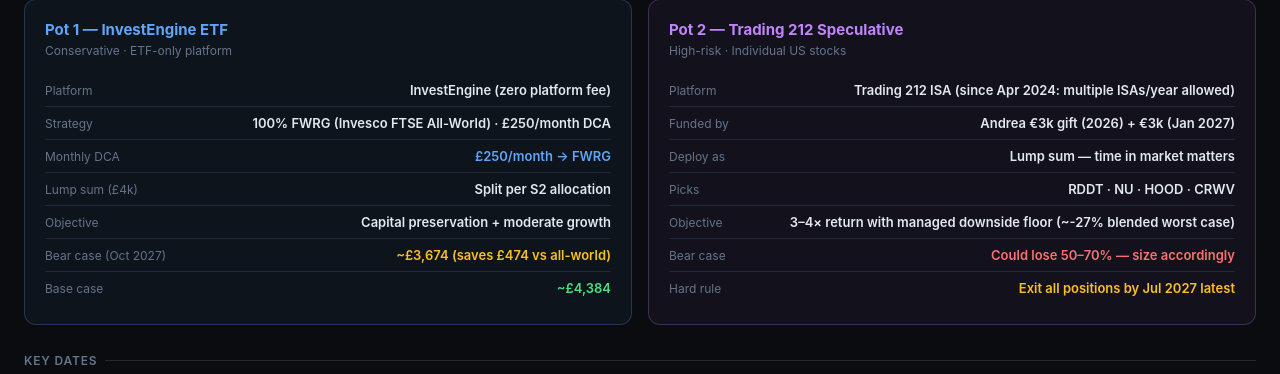
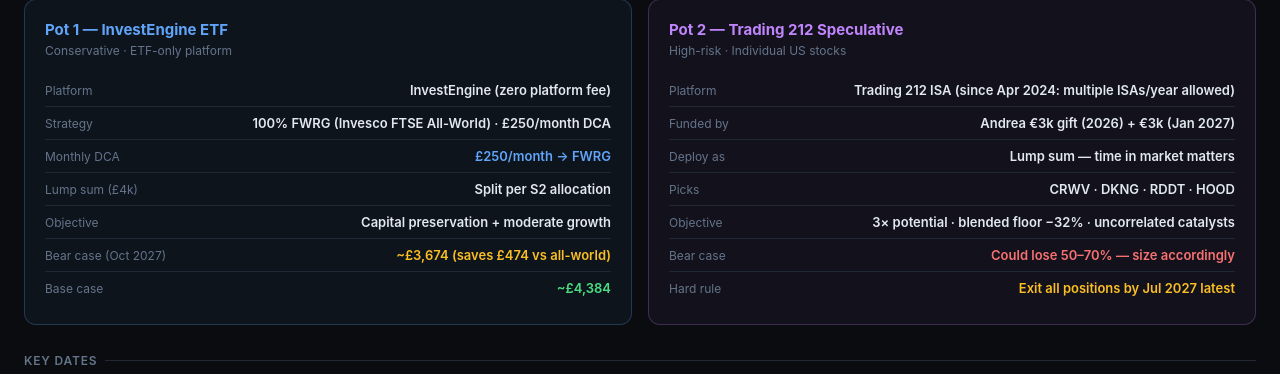
Before and after one commit to afronteddu/investment-tracker, a FastAPI app: page /alyssa in a window 1280 px wide. Shown: the part 502-876 px from the top of the page. Run offline with FastAPI, Linux system fonts and the light colour scheme.

Commit message:
feat: v3 picks — drop NU (falling knife, BofA sell), add DKNG (World Cup catalyst), promote CRWV to 35% anchor after contrarian stress-test

```diff
--- a/templates/alyssa.html
+++ b/templates/alyssa.html
@@ -205,8 +205,8 @@
         <div class="info-row"><span class="info-key">Platform</span><span class="info-val">Trading 212 ISA (since Apr 2024: multiple ISAs/year allowed)</span></div>
         <div class="info-row"><span class="info-key">Funded by</span><span class="info-val">Andrea €3k gift (2026) + €3k (Jan 2027)</span></div>
         <div class="info-row"><span class="info-key">Deploy as</span><span class="info-val">Lump sum — time in market matters</span></div>
-        <div class="info-row"><span class="info-key">Picks</span><span class="info-val">RDDT · NU · HOOD · CRWV</span></div>
-        <div class="info-row"><span class="info-key">Objective</span><span class="info-val">3–4× return with managed downside floor (~-27% blended worst case)</span></div>
+        <div class="info-row"><span class="info-key">Picks</span><span class="info-val">CRWV · DKNG · RDDT · HOOD</span></div>
+        <div class="info-row"><span class="info-key">Objective</span><span class="info-val">3× potential · blended floor −32% · uncorrelated catalysts</span></div>
         <div class="info-row"><span class="info-key">Bear case</span><span class="info-val" style="color:var(--red)">Could lose 50–70% — size accordingly</span></div>
         <div class="info-row"><span class="info-key">Hard rule</span><span class="info-val" style="color:var(--yellow)">Exit all positions by Jul 2027 latest</span></div>
       </div>
@@ -345,64 +345,65 @@
     </div>
 
     <div class="card" style="margin-bottom:16px;">
-      <h3>Allocation — £2,560 (2026 gift) · Updated Jun 2026 after deep research</h3>
+      <h3>Allocation — £2,560 (2026 gift) · v3 updated Jun 2026 after contrarian stress-test</h3>
       <div style="overflow-x:auto;">
         <table>
           <thead>
             <tr>
-              <th>Ticker</th><th>Name</th><th>Role</th><th>Price (Jun 2026)</th><th>Allocation</th><th>3× Target</th><th>Floor</th><th>Floor %</th><th>Thesis</th>
+              <th>Ticker</th><th>Name</th><th>Role</th><th>Price (Jun 2026)</th><th>52w Range</th><th>Allocation</th><th>3× Target</th><th>Floor</th><th>Thesis &amp; catalyst</th>
             </tr>
           </thead>
           <tbody>
             <tr>
+              <td><strong style="color:var(--orange)">CRWV</strong></td>
+              <td>CoreWeave</td>
+              <td><span class="badge badge-orange">High conviction 35%</span></td>
+              <td>~$100</td>
+              <td style="font-size:11px;color:var(--muted)">$64–$187 · mid-range</td>
+              <td style="color:var(--purple);font-weight:700;">£896</td>
+              <td style="color:var(--green)">$301</td>
+              <td style="color:var(--yellow)">$64 (IPO support)</td>
+              <td style="font-size:11px;color:var(--muted)">Only pick with a mathematically credible 3× path. $6.2B revenue +130% YoY. −46% off IPO high = dip entry. Nasdaq-100 passive inflows. Catalyst: AI capex sustained + Q3 2026 earnings. Analyst high: $303. Risk: Microsoft concentration, lock-up expiry.</td>
+            </tr>
+            <tr>
+              <td><strong style="color:var(--yellow)">DKNG</strong></td>
+              <td>DraftKings</td>
+              <td><span class="badge badge-yellow">Catalyst play 30%</span></td>
+              <td>~$29</td>
+              <td style="font-size:11px;color:var(--muted)">$20–$49 · mid-low</td>
+              <td style="color:var(--purple);font-weight:700;">£768</td>
+              <td style="color:var(--green)">$87</td>
+              <td style="color:var(--yellow)">$20 (52w low)</td>
+              <td style="font-size:11px;color:var(--muted)">Best catalyst timing of any stock: FIFA World Cup (US-hosted, starts Jun 2026) → new user surge NOW. EPS inflecting: $0.07 → $1.07 in 2026 (+1,400%). NFL 2026 + prediction markets ($3.1B annualised). 6× revenue at target = aggressive but structured around hard catalysts.</td>
+            </tr>
+            <tr>
               <td><strong style="color:var(--green)">RDDT</strong></td>
               <td>Reddit</td>
-              <td><span class="badge badge-green">Anchor 40%</span></td>
+              <td><span class="badge badge-green">Growth 20%</span></td>
               <td>~$162</td>
-              <td style="color:var(--purple);font-weight:700;">£1,024</td>
-              <td style="color:var(--green)">$486</td>
-              <td style="color:var(--yellow)">$125–130</td>
-              <td><span class="badge badge-green">−20%</span></td>
-              <td style="font-size:11px;color:var(--muted)">70% revenue growth, already profitable (35% FCF margin). AI data licensing (OpenAI, Google) is a new high-margin layer. Forward PE 30 and compressing. Jul 30 earnings catalyst: 120% EPS growth expected. Floor protected by FCF at 15× revenue.</td>
-            </tr>
-            <tr>
-              <td><strong style="color:var(--blue)">NU</strong></td>
-              <td>Nu Holdings</td>
-              <td><span class="badge badge-blue">Growth 20%</span></td>
-              <td>~$12.19</td>
+              <td style="font-size:11px;color:var(--muted)">$119–$283 · mid-low</td>
               <td style="color:var(--purple);font-weight:700;">£512</td>
-              <td style="color:var(--green)">$36.60</td>
-              <td style="color:var(--yellow)">$9–10</td>
-              <td><span class="badge badge-green">−22%</span></td>
-              <td style="font-size:11px;color:var(--muted)">Cheapest quality stock: PE 18.8 on 41% net income growth. Berkshire-backed. 110M+ customers in underpenetrated LatAm. Floor is a real PE floor, not a binary outcome. 3× path: PE expands 18→35 as earnings double.</td>
+              <td style="color:var(--green)">$283 (52w high retest)</td>
+              <td style="color:var(--yellow)">$119 (52w low)</td>
+              <td style="font-size:11px;color:var(--muted)">Target revised to realistic $283 (re-test of 52w high, +75%). Revenue +70% YoY, profitable, FCF floor. AI licensing adds high-margin layer. Jul 30 earnings catalyst. Honest 3× probability is low — this is a 75-100% play with strong floor.</td>
             </tr>
             <tr>
               <td><strong style="color:var(--cyan)">HOOD</strong></td>
               <td>Robinhood</td>
-              <td><span class="badge badge-blue">Growth 20%</span></td>
+              <td><span class="badge badge-blue">Optionality 15%</span></td>
               <td>~$93</td>
-              <td style="color:var(--purple);font-weight:700;">£512</td>
-              <td style="color:var(--green)">$279</td>
-              <td style="color:var(--yellow)">$68–75</td>
-              <td><span class="badge badge-green">−24%</span></td>
-              <td style="font-size:11px;color:var(--muted)">Revenue $4.6B growing 41% YoY, 41% net income margin. IPO underwriting just approved (new revenue stream). SpaceX IPO drove record traffic. $377B platform assets — stickier than a trading app. Floor solid at 25× trough PE.</td>
-            </tr>
-            <tr>
-              <td><strong style="color:var(--orange)">CRWV</strong></td>
-              <td>CoreWeave</td>
-              <td><span class="badge badge-orange">Lottery 20%</span></td>
-              <td>~$100</td>
-              <td style="color:var(--purple);font-weight:700;">£512</td>
-              <td style="color:var(--green)">$300</td>
-              <td style="color:var(--yellow)">$50–65</td>
-              <td><span class="badge badge-yellow">−45%</span></td>
-              <td style="font-size:11px;color:var(--muted)">AI cloud infra first-mover, $6.2B revenue growing 130% YoY, already −46% from IPO high. Cheapened. At 9× revenue vs 67× for NBIS. Nasdaq-100 inclusion adds index demand. Risk: FCF −$10.6B, Microsoft concentration, insider selling.</td>
+              <td style="font-size:11px;color:var(--muted)">$64–$154 · mid-range</td>
+              <td style="color:var(--purple);font-weight:700;">£384</td>
+              <td style="color:var(--green)">$154 (52w high retest)</td>
+              <td style="color:var(--yellow)">$63 (52w low)</td>
+              <td style="font-size:11px;color:var(--muted)">Smallest position. IPO underwriting + crypto cycle optionality. $4.6B rev +41%, profitable. Target revised to 52w high retest (+65%). EPS declining 7% in 2026 is the drag. Good floor at $63.</td>
             </tr>
           </tbody>
         </table>
       </div>
-      <div class="alert alert-green" style="margin-top:16px;margin-bottom:0;">
-        <strong>Blended floor:</strong> 40%×(−20%) + 20%×(−22%) + 20%×(−24%) + 20%×(−45%) = <strong>−27% worst case</strong> on £2,560 = −£691 maximum expected loss if every thesis fails. This is survivable.
+      <div class="alert alert-yellow" style="margin-top:16px;margin-bottom:0;">
+        <strong>Blended floor (all hit 52w lows simultaneously):</strong> 35%×(−36%) + 30%×(−31%) + 20%×(−26%) + 15%×(−32%) = <strong>~−32% worst case</strong> on £2,560 = ~−£819. Requires a simultaneous cross-asset crash.
+        <br><strong>Honest upside:</strong> CRWV 3× + DKNG 2× + RDDT 75% + HOOD 65% = blended ~1.9× = ~£4,800 on £2,560. Genuine 3× requires CRWV + DKNG both to deliver.
       </div>
     </div>
 
@@ -410,18 +411,18 @@
       <div class="card">
         <h3>Why Lump Sum, Not DCA</h3>
         <p style="font-size:12px;color:var(--muted);line-height:1.7;">
-          These catalysts are event-driven — RDDT earnings Jul 30, HOOD IPO underwriting deals, NU earnings. Time-averaging doesn't help when the driver is a specific announcement.<br><br>
+          These catalysts are event-driven — CRWV AI capex + earnings, DKNG World Cup user surge, RDDT Jul 30 earnings. Time-averaging doesn't help when the driver is a specific announcement.<br><br>
           <strong style="color:var(--text)">Deploy:</strong> 70% now (~£1,792), hold 30% (~£768) for 4–6 weeks to average in on any broad pullback. Do not DCA monthly.
         </p>
       </div>
       <div class="card">
         <h3>Jan 2027 Second Tranche (~£2,560)</h3>
         <div class="info-row"><span class="info-key">Source</span><span class="info-val">Andrea's 2027 CAT gift (€3k)</span></div>
-        <div class="info-row"><span class="info-key">If RDDT up 80%+</span><span class="info-val">Don't chase — add to NU or HOOD</span></div>
-        <div class="info-row"><span class="info-key">If RDDT flat/down</span><span class="info-val">Add to RDDT if AI licensing thesis intact</span></div>
-        <div class="info-row"><span class="info-key">CRWV review</span><span class="info-val">Only add if Microsoft renewals confirmed</span></div>
+        <div class="info-row"><span class="info-key">If CRWV up 100%+</span><span class="info-val">Don't chase — add to DKNG or RDDT only</span></div>
+        <div class="info-row"><span class="info-key">If CRWV flat/down</span><span class="info-val">Add to CRWV only if AI capex thesis intact</span></div>
+        <div class="info-row"><span class="info-key">If DKNG up 50%+</span><span class="info-val">Take partial profit, reinvest in CRWV dip</span></div>
         <div class="info-row"><span class="info-key">Hard rule</span><span class="info-val" style="color:var(--yellow)">No new names — stick to the 4</span></div>
-        <div class="info-row"><span class="info-key">Early exit trigger</span><span class="info-val" style="color:var(--green)">Sell any position up 3×+ before May 2027</span></div>
+        <div class="info-row"><span class="info-key">Early exit trigger</span><span class="info-val" style="color:var(--green)">Sell any position up 2.5×+ before May 2027</span></div>
       </div>
     </div>
   </div>
@@ -432,10 +433,12 @@
       <table>
         <thead><tr><th>Removed</th><th>Why replaced</th><th>Floor was</th></tr></thead>
         <tbody>
-          <tr><td><strong style="color:var(--red)">SMCI</strong></td><td style="color:var(--muted);font-size:12px;">Binary governance risk — one DOJ/SEC event = near zero. Not a -50% floor, a -90%+ floor. Dilutive $7B raise signals ongoing capital needs.</td><td><span class="badge badge-red">Near zero</span></td></tr>
-          <tr><td><strong style="color:var(--red)">SERV</strong></td><td style="color:var(--muted);font-size:12px;">Cash runway runs out mid-2027 — exactly your exit date. $187M cash / $137M annual burn = ~16 months. One customer (Uber Eats). Near-zero floor.</td><td><span class="badge badge-red">Near zero</span></td></tr>
-          <tr><td><strong style="color:var(--red)">SOUN</strong></td><td style="color:var(--muted);font-size:12px;">Revenue growth decelerating 99%→37%. Loss-making. GPT-4o Voice and Gemini compressing enterprise voice AI pricing. Floor ambiguous but broken growth story.</td><td><span class="badge badge-red">−60%+</span></td></tr>
-          <tr><td><strong style="color:var(--yellow)">CRWV</strong></td><td style="color:var(--muted);font-size:12px;">Kept but demoted to 20% lottery slot. At $100 (vs $187 IPO high) the valuation has partially deflated. 9× revenue is cheaper than NBIS at 67×. Still high risk.</td><td><span class="badge badge-yellow">−45%</span></td></tr>
+          <tr><td><strong style="color:var(--red)">SMCI</strong></td><td style="color:var(--muted);font-size:12px;">Binary governance risk — one DOJ/SEC event = near zero. Floor is -90%, not -50%.</td><td><span class="badge badge-red">Near zero</span></td></tr>
+          <tr><td><strong style="color:var(--red)">SERV</strong></td><td style="color:var(--muted);font-size:12px;">Cash runway ends mid-2027 = your exit date. $187M cash / $137M burn. One customer dependency.</td><td><span class="badge badge-red">Near zero</span></td></tr>
+          <tr><td><strong style="color:var(--red)">SOUN</strong></td><td style="color:var(--muted);font-size:12px;">Revenue decelerating 99%→37%. GPT-4o Voice and Gemini eating the market. Broken growth story.</td><td><span class="badge badge-red">−60%+</span></td></tr>
+          <tr><td><strong style="color:var(--red)">NU</strong></td><td style="color:var(--muted);font-size:12px;">Falling knife: −20% in 3 months. BofA downgraded to Sell ($10 target). Operational incident. Short thesis stronger than long. 3× requires absurd P/E expansion.</td><td><span class="badge badge-red">−31% to 52w low</span></td></tr>
+          <tr><td><strong style="color:var(--green)">CRWV</strong></td><td style="color:var(--muted);font-size:12px;">Upgraded to 35% anchor. Only pick with a credible 3× path. −46% from IPO high = dip entry. Still highest-risk position.</td><td><span class="badge badge-yellow">−36% to 52w low</span></td></tr>
+          <tr><td><strong style="color:var(--green)">DKNG</strong></td><td style="color:var(--muted);font-size:12px;">New addition. Best catalyst timing: FIFA World Cup (US-hosted) starts this month. EPS inflecting $0.07→$1.07 (+1,400%). Mid-low 52w range.</td><td><span class="badge badge-green">New addition</span></td></tr>
         </tbody>
       </table>
     </div>
@@ -470,10 +473,10 @@
       <table>
         <thead><tr><th>Stock</th><th>Exchange</th><th>Shares</th><th>Avg Cost (£)</th><th>Current Price</th><th>Value (£)</th><th>P&amp;L</th><th>Status</th></tr></thead>
         <tbody id="t212Positions">
-          <tr><td><strong style="color:var(--green)">RDDT</strong><div style="font-size:11px;color:var(--muted)">Reddit · Anchor 40%</div></td><td>NYSE</td><td>—</td><td>—</td><td>—</td><td>—</td><td>—</td><td><span class="badge badge-yellow">Not opened</span></td></tr>
-          <tr><td><strong style="color:var(--blue)">NU</strong><div style="font-size:11px;color:var(--muted)">Nu Holdings · Growth 20%</div></td><td>NYSE</td><td>—</td><td>—</td><td>—</td><td>—</td><td>—</td><td><span class="badge badge-yellow">Not opened</span></td></tr>
-          <tr><td><strong style="color:var(--cyan)">HOOD</strong><div style="font-size:11px;color:var(--muted)">Robinhood · Growth 20%</div></td><td>NASDAQ</td><td>—</td><td>—</td><td>—</td><td>—</td><td>—</td><td><span class="badge badge-yellow">Not opened</span></td></tr>
-          <tr><td><strong style="color:var(--orange)">CRWV</strong><div style="font-size:11px;color:var(--muted)">CoreWeave · Lottery 20%</div></td><td>NASDAQ</td><td>—</td><td>—</td><td>—</td><td>—</td><td>—</td><td><span class="badge badge-yellow">Not opened</span></td></tr>
+          <tr><td><strong style="color:var(--orange)">CRWV</strong><div style="font-size:11px;color:var(--muted)">CoreWeave · High conviction 35%</div></td><td>NASDAQ</td><td>—</td><td>—</td><td>—</td><td>—</td><td>—</td><td><span class="badge badge-yellow">Not opened</span></td></tr>
+          <tr><td><strong style="color:var(--yellow)">DKNG</strong><div style="font-size:11px;color:var(--muted)">DraftKings · Catalyst play 30%</div></td><td>NASDAQ</td><td>—</td><td>—</td><td>—</td><td>—</td><td>—</td><td><span class="badge badge-yellow">Not opened</span></td></tr>
+          <tr><td><strong style="color:var(--green)">RDDT</strong><div style="font-size:11px;color:var(--muted)">Reddit · Growth 20%</div></td><td>NYSE</td><td>—</td><td>—</td><td>—</td><td>—</td><td>—</td><td><span class="badge badge-yellow">Not opened</span></td></tr>
+          <tr><td><strong style="color:var(--cyan)">HOOD</strong><div style="font-size:11px;color:var(--muted)">Robinhood · Optionality 15%</div></td><td>NASDAQ</td><td>—</td><td>—</td><td>—</td><td>—</td><td>—</td><td><span class="badge badge-yellow">Not opened</span></td></tr>
         </tbody>
       </table>
       <p style="font-size:11px;color:var(--muted);margin-top:12px;line-height:1.5;">Update this table manually after opening positions. Trading 212 ISA supports US-listed stocks including all NASDAQ names above.</p>
@@ -536,7 +539,7 @@
         </p>
         <div class="info-row"><span class="info-key">Tranche 1 (now)</span><span class="info-val" style="color:var(--purple)">70% → £1,790</span></div>
         <div class="info-row"><span class="info-key">RDDT allocation</span><span class="info-val">£1,024 anchor — thesis strongest here</span></div>
-        <div class="info-row"><span class="info-key">NU / HOOD / CRWV</span><span class="info-val">£1,536 (70% of their allocation)</span></div>
+        <div class="info-row"><span class="info-key">DKNG / RDDT / HOOD</span><span class="info-val">£1,536 (70% of their allocation)</span></div>
         <div class="info-row"><span class="info-key">Tranche 2 (4–6 weeks)</span><span class="info-val" style="color:var(--purple)">30% → £770</span></div>
         <div class="info-row"><span class="info-key">Trigger</span><span class="info-val">Any 5%+ dip in NASDAQ or on position</span></div>
       </div>
@@ -701,7 +704,7 @@
             <td style="color:var(--red)">~£5,200</td>
             <td style="color:var(--red)">~£600 (−80%)</td>
             <td style="color:var(--red);font-weight:700">~£5,800</td>
-            <td style="font-size:11px;color:var(--muted)">All 4 positions hit floors (RDDT -20%, NU -22%, HOOD -24%, CRWV -45%). Blended spec pot down ~27%.</td>
+            <td style="font-size:11px;color:var(--muted)">All 4 positions hit 52w lows (CRWV -36%, DKNG -31%, RDDT -26%, HOOD -32%). Blended spec pot down ~32%.</td>
           </tr>
         </tbody>
       </table>
@@ -761,8 +764,8 @@ document.getElementById('dcaRemaining').textContent = '£' + (MONTHLY_DCA * mont
 // ── Exit checklists ───────────────────────────────────────────────────────────
 const SPEC_EXIT = [
   'Set price targets for all 4 positions (3× minimum, exit all by Jul 2027)',
-  'Review RDDT AI licensing momentum (OpenAI/Google deals, Jul 30 earnings)',
-  'Review NU earnings — BRL/USD rate and credit quality in Brazil',
+  'Review CRWV: AI capex sustained? Microsoft contract renewal on track?',
+  'Review DKNG: World Cup user acquisition numbers, EPS inflection on track?',
   'If any position up 3×+ before May 2027 → sell immediately (don\'t get greedy)',
   'Begin liquidating 50% of speculative holdings by July 1, 2027',
   'Sell all remaining speculative positions by August 2027',
```
